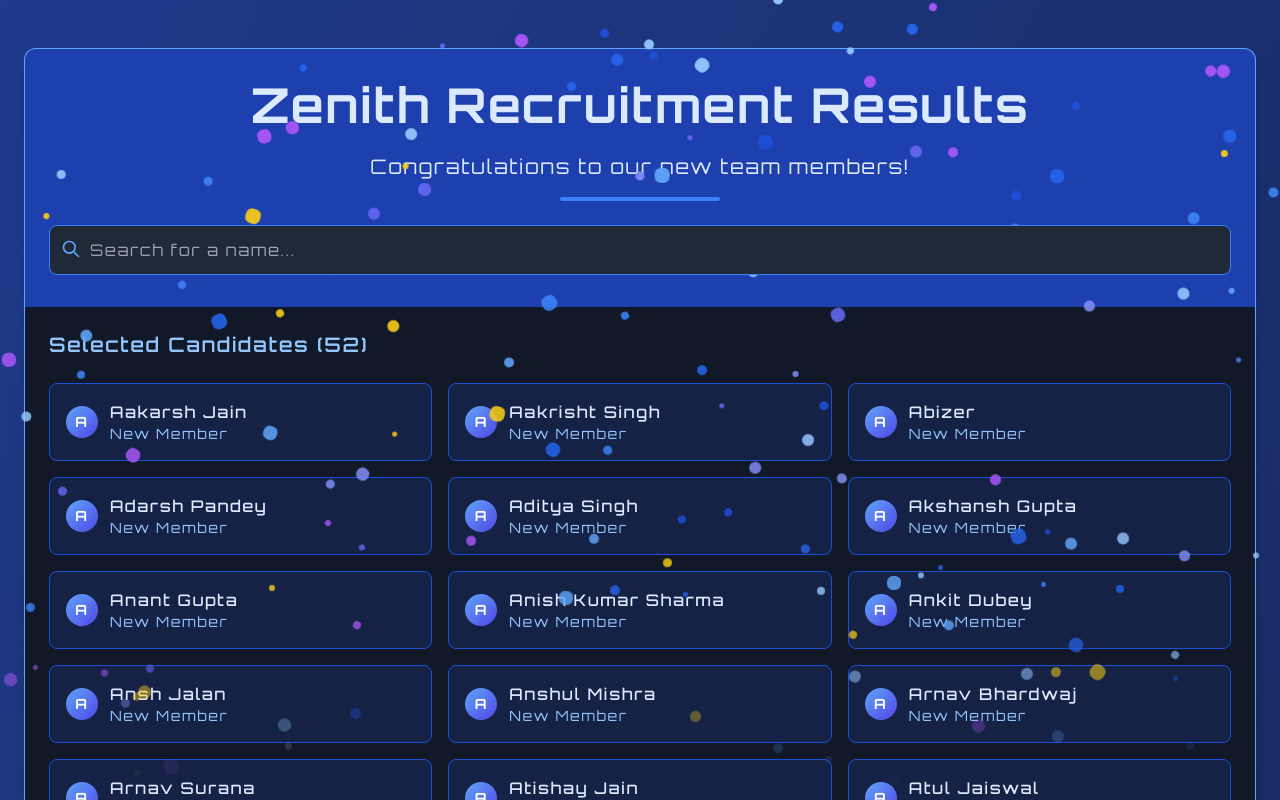
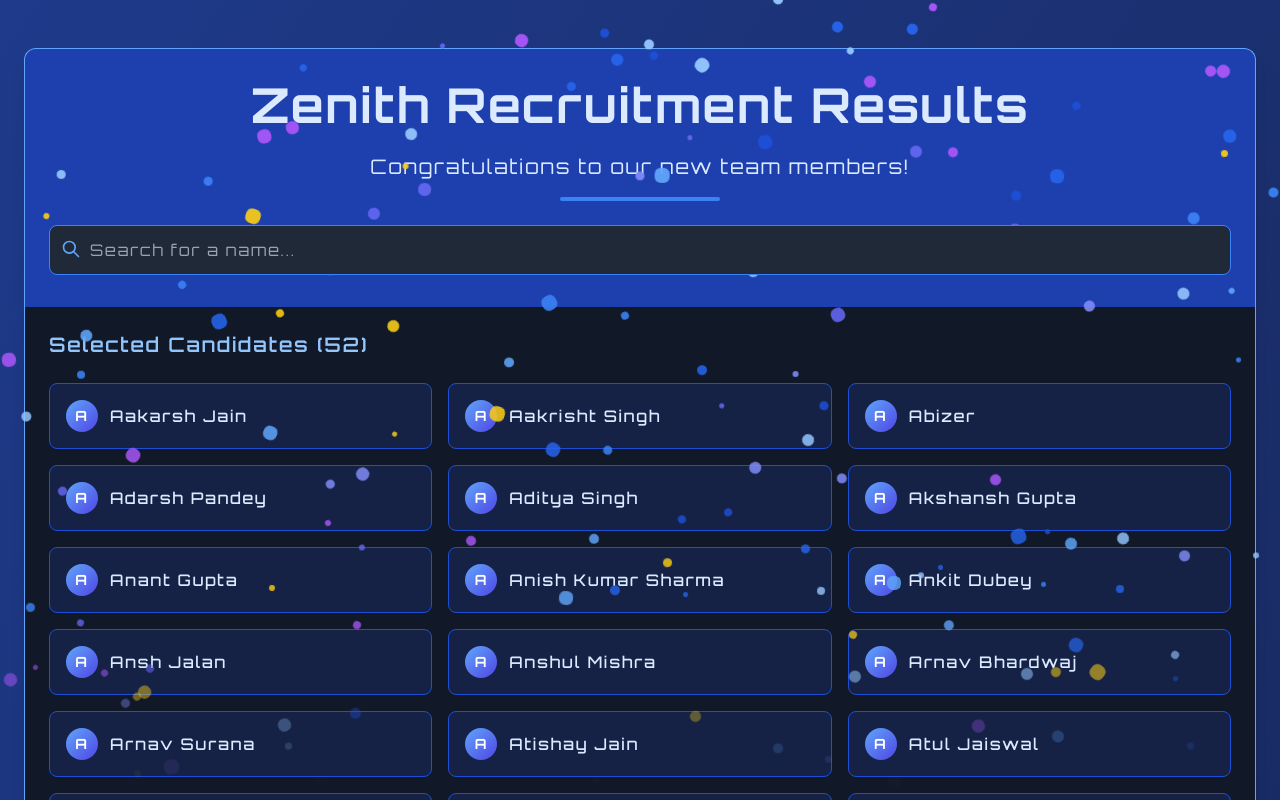
Before and after one commit to satya-supercluster/Zenith, a React (Vite) app in the folder client/: page /result in a window 1280 px wide. Shown: the top 800 px of the page. Built offline with nearby package versions, Linux system fonts and the light colour scheme; a web font is replaced by a local one.

Commit message:
Remove "New Member" label from RecruitmentResults component for cleaner UI

```diff
--- a/client/src/components/ListPage/RecruitmentResults.jsx
+++ b/client/src/components/ListPage/RecruitmentResults.jsx
@@ -232,7 +232,6 @@ export default function RecruitmentResults() {
                       </div>
                       <div className="ml-3">
                         <h3 className="text-blue-100 font-medium">{name}</h3>
-                        <p className="text-blue-300 text-sm">New Member</p>
                       </div>
                     </div>
                   </motion.div>
```
